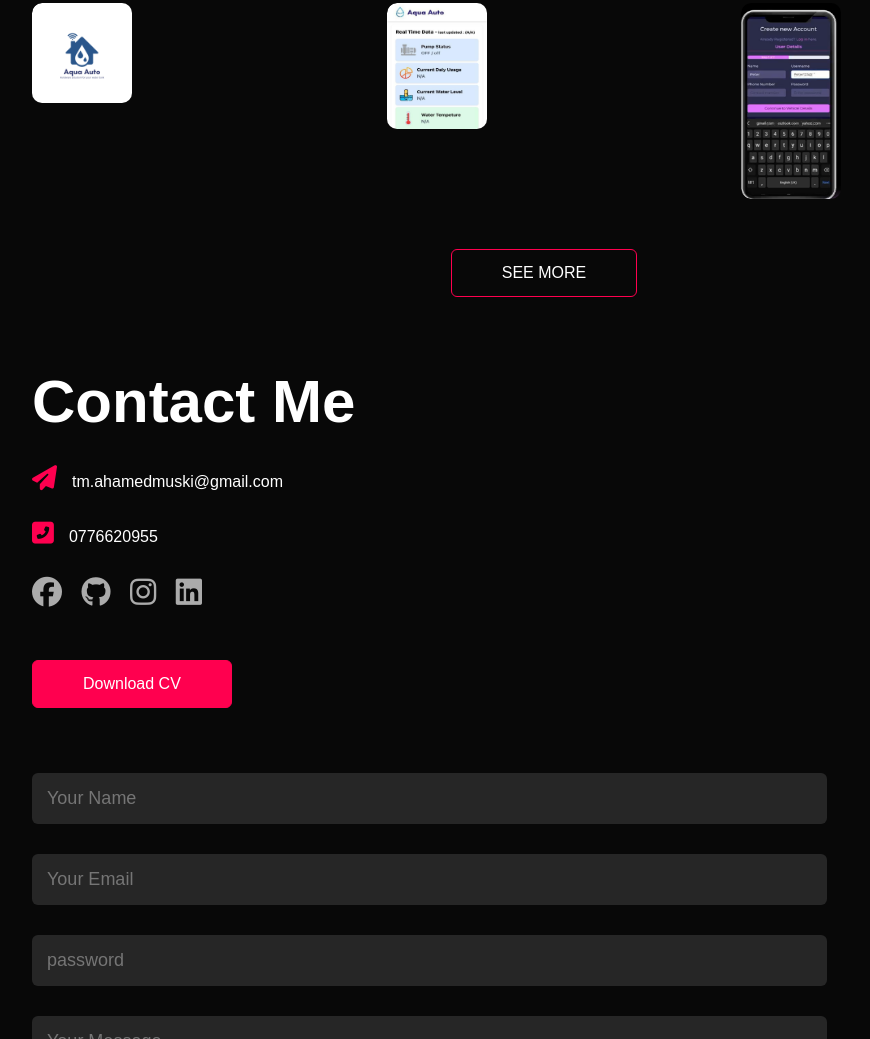
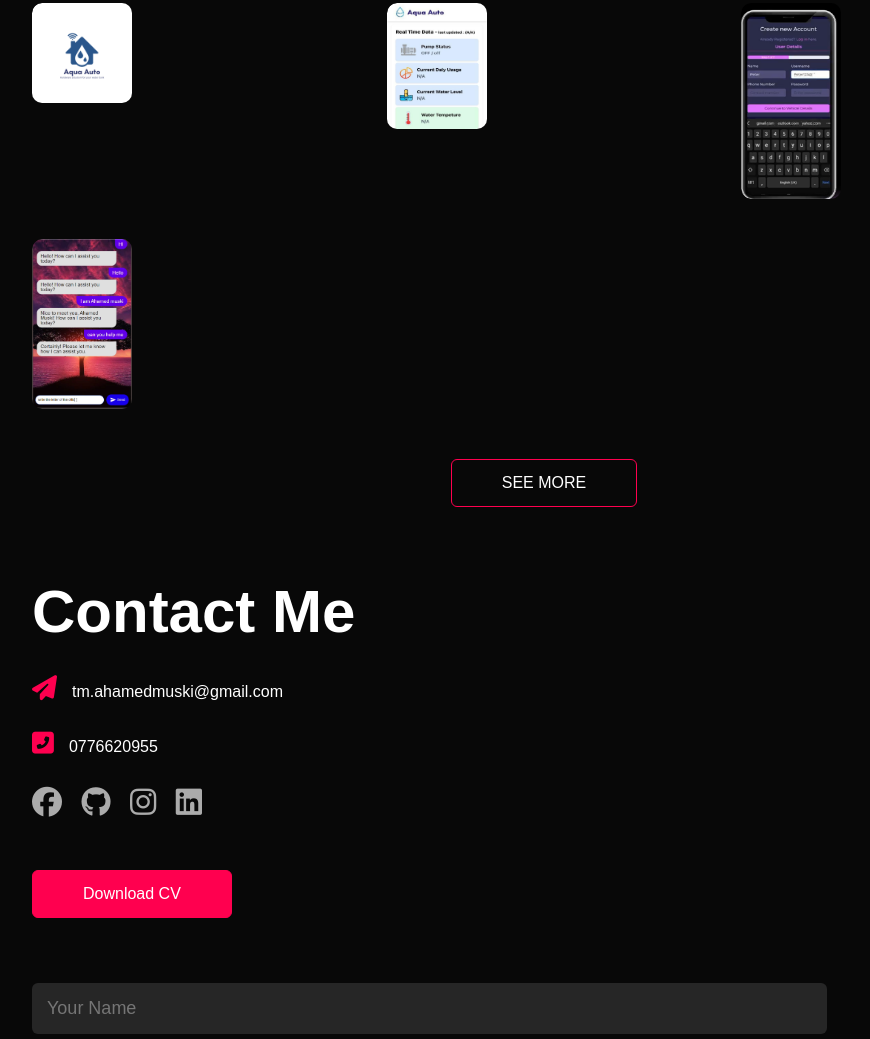
Before and after one commit to muskitma/portfolio, a plain HTML site: page index.html in a window 1280 px wide. Shown: the part 2009-3048 px from the top of the page, without its empty margins (96-966 px from the left). Drawn offline with Linux system fonts and the light colour scheme.

Commit message:
add chat-box

```diff
--- a/index.html
+++ b/index.html
@@ -134,6 +134,14 @@
                     <a href="https://lnkd.in/gSTsVJnR"><i class="fas fa-external-link-alt"></i></a>
                 </div>
             </div>
+            <div class="work">
+                <img src="images/chat-box.png">
+                <div class="layer">
+                    <h3>chat-box it AI message to you</h3>
+                    <p >I’ve created a chat box website hosted on GitHub Pages. It’s a simple and interactive project built using HTML, CSS, and JavaScript. Feel free to interact with it and let me know what you think!</p>
+                    <a href="https://muskitma.github.io/chat-box/"><i class="fas fa-external-link-alt"></i></a>
+                </div>
+            </div>
         </div>
         <a href="web design/web.html" class="btn">SEE MORE</a>
     </div>
```
Also changed, not shown: web design/web.html (+2 -2 lines), images/chat-box.png (added), web design/web.css (line endings or trailing spaces), 2 other files.
